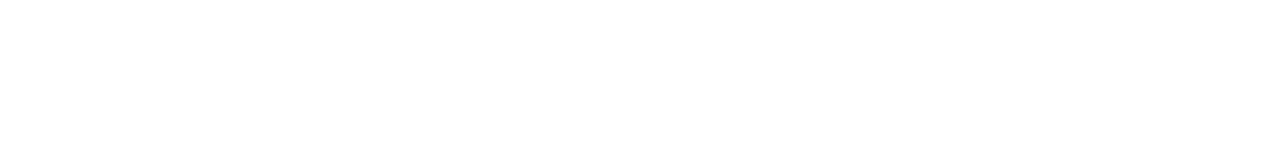
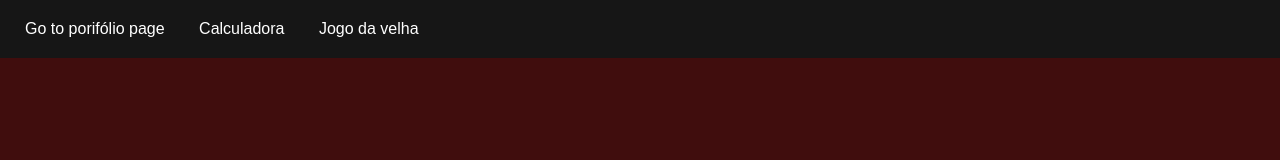
Before and after one commit to DanielMensor/JS, a plain HTML site: page index.html in a window 1280 px wide. Drawn offline with Linux system fonts and the light colour scheme.

Commit message:
add some things

```diff
--- a/index.html
+++ b/index.html
@@ -4,12 +4,18 @@
     <meta charset="UTF-8">
     <meta http-equiv="X-UA-Compatible" content="IE=edge">
     <meta name="viewport" content="width=device-width, initial-scale=1.0">
+
+    <!-- css -->
+    <link rel="stylesheet" href="./style.css">
+
     <title>Javascript programs</title>
 </head>
 <body>
     <header>
         <nav>
-
+            <a href="">Go to porifólio page</a>
+            <a href="./calc-js/index.html">Calculadora</a>
+            <a href="./exerc-13-jogo-da-velha/">Jogo da velha</a>
         </nav>
     </header>
 
--- a/style.css
+++ b/style.css
@@ -0,0 +1,24 @@
+*{
+    margin: 0;
+    padding: 0;
+    font-size: 16px;
+    font-family: sans-serif;
+}
+
+body{
+    background-color: #400d0d;
+}
+
+header{
+    background-color: rgb(22, 22, 22);
+}
+
+nav{
+    padding: 20px 0 20px 10px;
+}
+
+nav a{
+    text-decoration: none;
+    color: white;
+    padding: 15px;
+}
```
